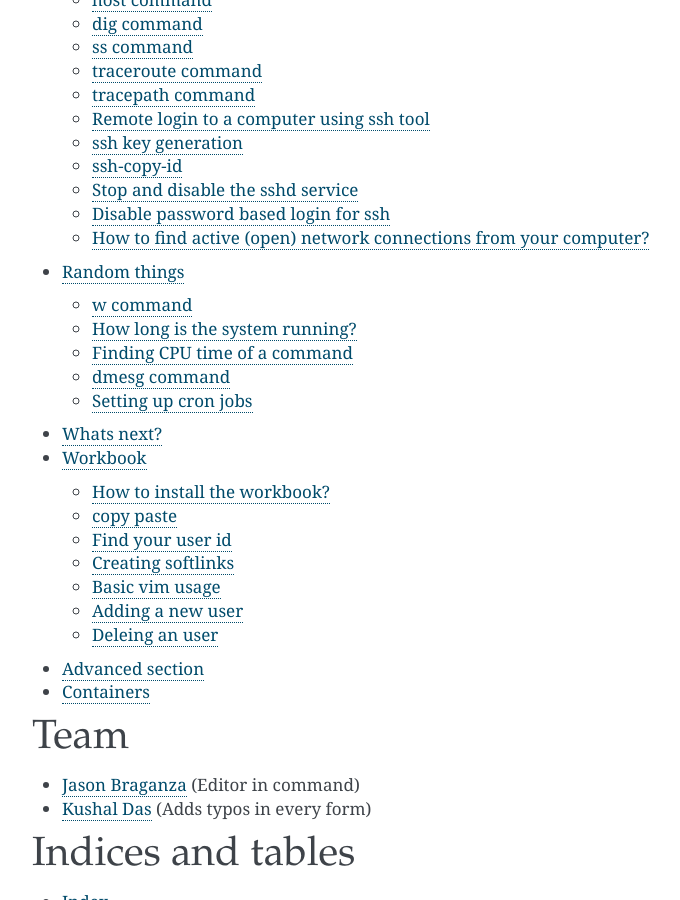
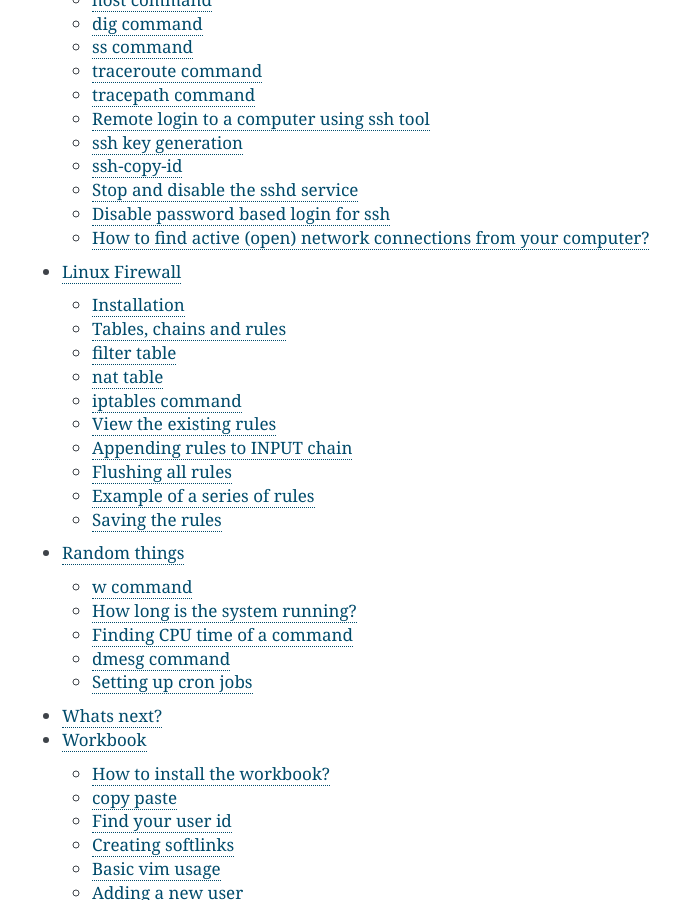
Before and after one commit to kushaldas/lym, a Sphinx documentation site: the page built from docs/index.rst, in a window 1280 px wide and 900 px high, scrolled down 2958 px. Shown: the whole window, without its empty margins (388-1068 px from the left). Built offline with Sphinx 7.4.7, drawn with Linux system fonts in a browser that asks for light colours; a script that is not in the unit is left out; part of the change alters nothing that is shown.

Commit message:
Initial firewall chapter

```diff
--- /dev/null
+++ b/docs/firewall.rst
@@ -0,0 +1,220 @@
+Linux Firewall
+===============
+
+.. note:: This chapter is an ongoing work.
+
+A firewall is a network security system, which can monitor and control network
+packets coming in and going out from a system based on pre-defined rules.
+
+In this chapter, we will learn about **iptables** command and how can we use
+the same to create and manage the system's firewall. The `netfilter
+<https://en.wikipedia.org/wiki/Netfilter>`_ subsystem in Linux Kernel handles
+the actual packet filtering in the network level.
+
+
+
+Installation
+-------------
+
+On CentOS
+
+::
+
+    yum install iptables-services
+
+
+On Debian systems
+
+::
+
+    apt install iptables-persistent
+
+
+Tables, chains and rules
+-------------------------
+
+There is a table based system which in turn uses chains of rules for the
+firewall. Each table has a defined set of chains, and the rules get into the
+get chain one after another.
+
+When a network packet reaches the related table, and the related chain inside
+of the table, the rules gets matched from top to bottom. If the packet matches
+then the *target* of the rule gets executed. Each chain also has a default
+policy, if no rule matches, then, the default poilicy gets applied on the
+packet. We will learn more about these in details.
+
+iptables has 5 built in chains.
+
+- **INPUT** for all packets incoming to the system
+- **OUTPUT** for all packets going out from the system
+- **FORWARD** for the routed packets, this is when the system works as a router
+- **PREROUTING** for port forwarding
+- **POSTROUTING** for Source Network Address Translation (SNAT), this applies to all
+  packets leaving the system
+
+filter table
+-------------
+
+**filter** is the default table of iptables. It has 3 default chains.
+
+- INPUT
+- OUTPUT
+- FORWARD
+
+nat table
+---------
+
+**nat** table is a special table for SNAT and DNAT (port forwarding).
+It has the following chains.
+
+- PREROUTING
+- POSTROUTING
+- OUTPUT
+
+There are two other different tables, **mangle** and **raw**.
+
+.. index:: iptables
+
+iptables command
+-----------------
+
+The following table will be helpful in remembering different arguments to
+**iptables** command.
+
+::
+
+    +------------------+--------------+---------------------+------------------------+-------------+
+    | Table            | Command      | Chain               | Matches                | Target/Jump |
+    +------------------+--------------+---------------------+------------------------+-------------+
+    | filter (default) | -A (append)  | INPUT               | -p protocol            | ACCEPT      |
+    | nat              | -I (insert)  | OUTPUT              | -s source_ip           | DROP        |
+    | mangle           | -D (delete)  | FORWARD             | -d destination_ip      | LOG         |
+    | raw              | -R (replace) | PREROUTING          | --sport source_port    | REJECT      |
+    |                  | -F (flush)   | POSTROUTING         | --dport destination_ip | DNAT        |
+    |                  | -L (list)    | USER_DEFINED_CHAINS | -i incoming            | SNAT        |
+    |                  | -S (show)    |                     | -o outgoing            | LIMIT       |
+    |                  | -Z (zero)    |                     | -m mac                 | RETURN      |
+    |                  | -N           |                     | -m time                | MASQUERADE  |
+    |                  | -X           |                     | -m quota               |             |
+    |                  |              |                     | -m limit               |             |
+    |                  |              |                     | -m recent              |             |
+    +------------------+--------------+---------------------+------------------------+-------------+
+
+
+View the existing rules
+------------------------
+
+.. code-block:: bash
+
+    # iptables -L
+    Chain INPUT (policy ACCEPT)
+    target     prot opt source               destination
+
+    Chain FORWARD (policy ACCEPT)
+    target     prot opt source               destination
+
+    Chain OUTPUT (policy ACCEPT)
+    target     prot opt source               destination
+
+
+The above command shows the default table **filter** and all chains and rules
+inside of it. You can notice that each of the chains has a default policy
+**ACCEPT**. It means if no rules match (in this case no rules are defined), it
+will accept those packets.
+
+
+Appending rules to INPUT chain
+-------------------------------
+
+We can test an initial rule to **drop** all incoming *icmp* packets to the
+system. The following rule will append the rule to the **INPUT** chain.
+
+.. note:: `ping` command uses `icmp <https://en.wikipedia.org/wiki/Internet_Control_Message_Protocol>`_ packets. So, the following command will block
+          `ping` into the system.
+
+.. code-block:: bash
+
+    iptables -A INPUT -p icmp -j DROP
+
+Now, if you try to ping the system from any computer, you will not get any
+response.
+
+Flushing all rules
+-------------------
+
+::
+
+    iptables -F
+
+The above command will help to flush (remove) all the rules from the default
+table. You can actually use *-t TABLE_NAME* argument to flush any particular
+table.
+
+
+Example of a series of rules
+-----------------------------
+
+Here is a list of rules to allow traffic to port 22 (ssh) and port 80 and 443
+(http and https).
+
+::
+
+    iptables -A INPUT -i lo -j ACCEPT
+    iptables -A INPUT -m state --state ESTABLISHED,RELATED -j ACCEPT
+    iptables -A INPUT -p tcp -m state --state NEW --dport 22 -j ACCEPT
+    iptables -A INPUT -p tcp --dport 80 -j ACCEPT
+    iptables -A INPUT -p tcp --dport 443 -j ACCEPT
+    iptables -A OUTPUT -j ACCEPT
+    iptables -A INPUT -j REJECT
+    iptables -A FORWARD -j REJECT
+
+The first rules allows all incoming traffic on the `loopback` device.
+The last 3rd last line allows all outgoing packets, and the last 2 lines
+reject everything else which does not match the rules.
+If you want to view all the rules.
+
+::
+
+    # iptables -nL
+    Chain INPUT (policy ACCEPT)
+    target     prot opt source               destination
+    ACCEPT     all  --  0.0.0.0/0            0.0.0.0/0            state RELATED,ESTABLISHED
+    ACCEPT     tcp  --  0.0.0.0/0            0.0.0.0/0            state NEW tcp dpt:22
+    ACCEPT     tcp  --  0.0.0.0/0            0.0.0.0/0            tcp dpt:80
+    ACCEPT     tcp  --  0.0.0.0/0            0.0.0.0/0            tcp dpt:443
+    REJECT     all  --  0.0.0.0/0            0.0.0.0/0            reject-with icmp-port-unreachable
+
+    Chain FORWARD (policy ACCEPT)
+    target     prot opt source               destination
+    REJECT     all  --  0.0.0.0/0            0.0.0.0/0            reject-with icmp-port-unreachable
+
+    Chain OUTPUT (policy ACCEPT)
+    target     prot opt source               destination
+    ACCEPT     all  --  0.0.0.0/0            0.0.0.0/0
+
+.. note:: For a desktop or laptop, you may want to drop all incoming connections, that will help in cases
+          where someone in the local network may try to attack/scan your system.
+
+
+Saving the rules
+----------------
+
+Any change made via **iptables** command stays on memory. To save it (so that
+it autoreloads in reboot), use the following command.
+
+
+For Debian.
+
+::
+
+    # netfilter-persistent save
+
+
+For CentOS 7+
+
+::
+
+    # iptables-save > /etc/sysconfig/iptables
+    # systemctl enable iptables
+    Created symlink from /etc/systemd/system/basic.target.wants/iptables.service to /usr/lib/systemd/system/iptables.service.
+    # systemctl start iptables
--- a/docs/index.rst
+++ b/docs/index.rst
@@ -21,6 +21,7 @@ Welcome to Linux command line for you and me!
    packages
    mounting
    networking
+   firewall
    random
    workbook
    advancedsection
```
